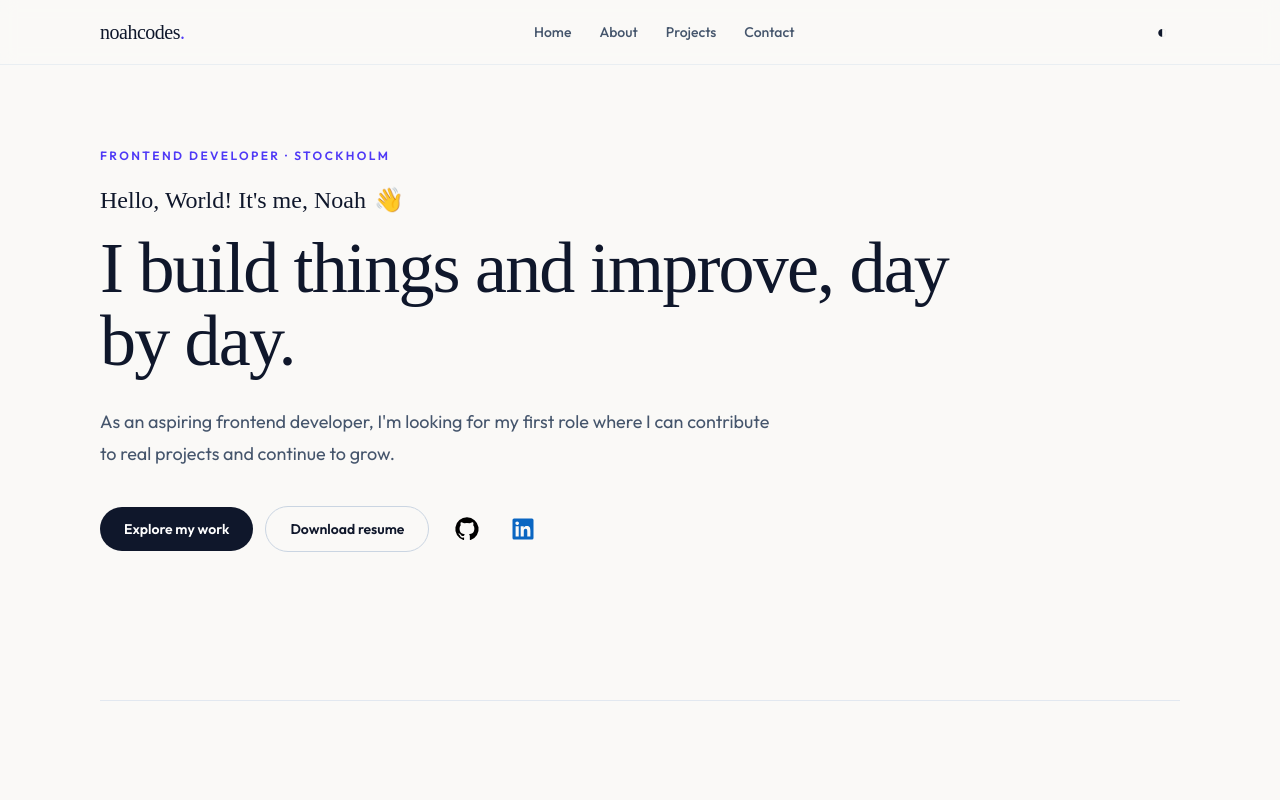
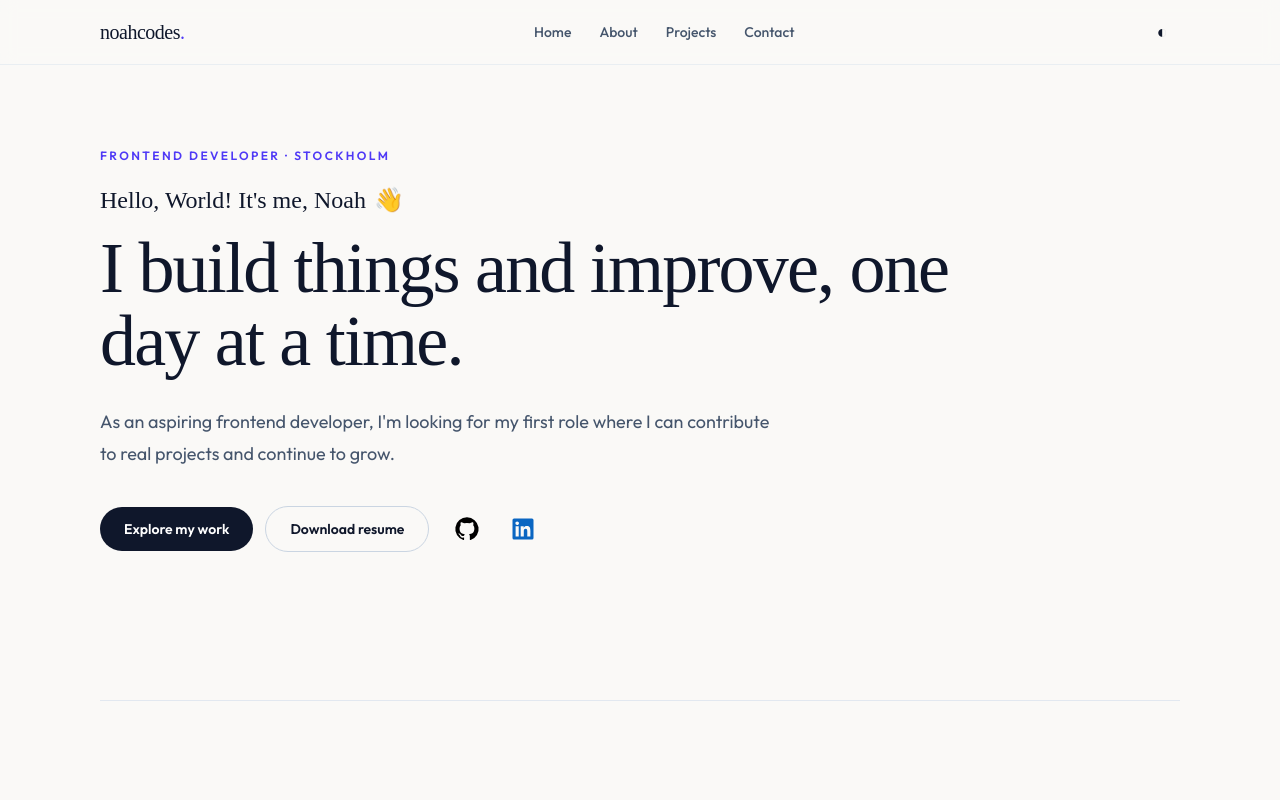
Before and after one commit to Nooah12/portfolio, a Next.js app: page / in a window 1280 px wide. Shown: the top 800 px of the page. Built offline with nearby package versions, Linux system fonts and the light colour scheme; a web font is replaced by a local one.

Commit message:
update header title

```diff
--- a/components/Header.jsx
+++ b/components/Header.jsx
@@ -19,7 +19,7 @@ export default function Header() {
       <motion.div variants={container} initial="hidden" animate="show" className="w-full">
         <motion.p variants={item} className="eyebrow">Frontend developer · Stockholm</motion.p>
         <motion.p variants={item} className="mt-5 flex items-center gap-2 font-Ovo text-xl sm:text-2xl">Hello, World! It&apos;s me, Noah <span className="wave inline-block" aria-label="waving hand" role="img">👋</span></motion.p>
-        <motion.h1 variants={item} className="mt-4 max-w-4xl font-Ovo text-5xl leading-[1.02] tracking-tight sm:text-6xl lg:text-7xl">I build things and improve, day by day. </motion.h1>
+        <motion.h1 variants={item} className="mt-4 max-w-4xl font-Ovo text-5xl leading-[1.02] tracking-tight sm:text-6xl lg:text-7xl">I build things and improve, one day at a time. </motion.h1>
         <motion.p variants={item} className="mt-7 max-w-2xl text-lg leading-8 text-slate-600 dark:text-white/70">As an aspiring frontend developer, I&apos;m looking for my first role where I can contribute to real projects and continue to grow.</motion.p>
         <motion.div variants={item} className="mt-9 flex flex-wrap items-center gap-3">
           <a href="#project" className="rounded-full bg-slate-900 px-6 py-3 text-sm font-semibold text-white transition hover:-translate-y-0.5 hover:bg-indigo-700 dark:bg-white dark:text-slate-900">Explore my work</a>
```
